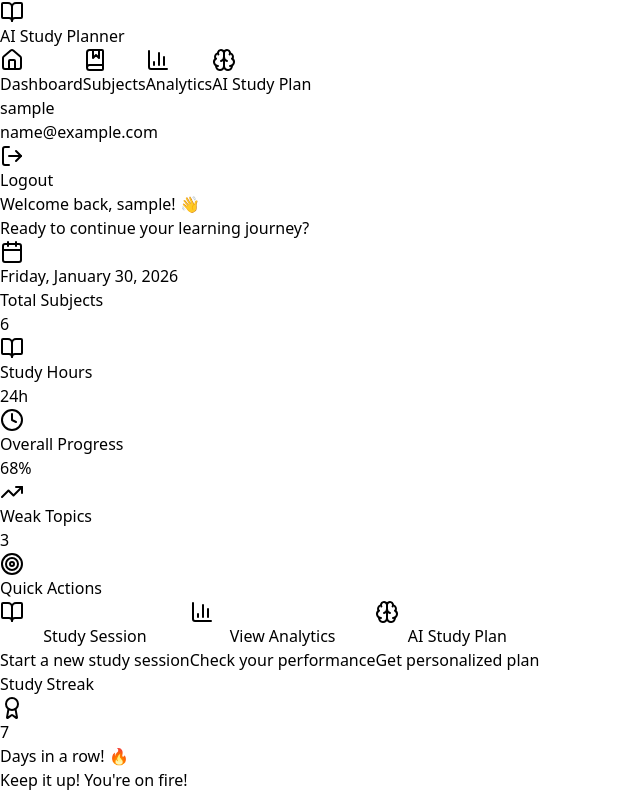
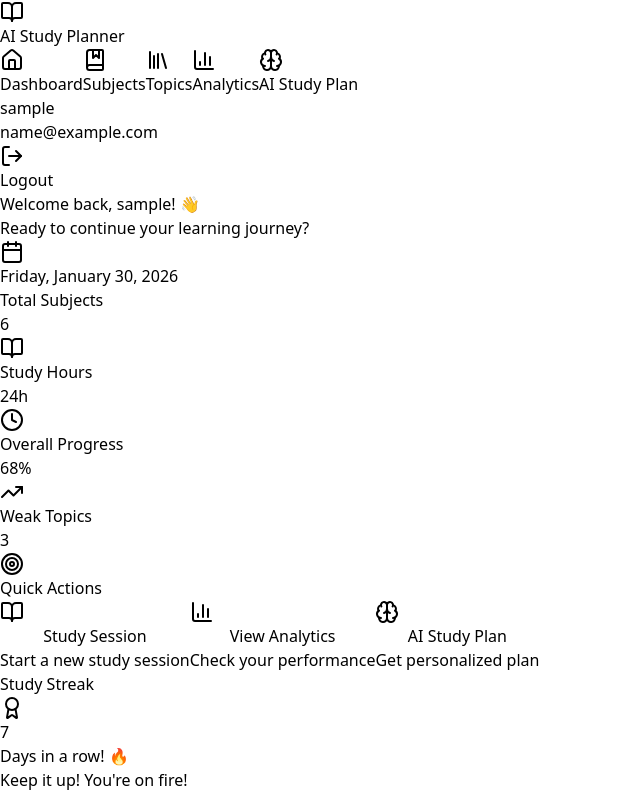
Before and after one commit to Achintya1205/ai-study-planner, a React (Vite) app in the folder study-planner-frontend/: page /dashboard in a window 1280 px wide. Shown: the top 796 px of the page, without its empty margins (0-640 px from the left). Built offline with nearby package versions, Linux system fonts and the light colour scheme; no server answers; sample sign-in values are in the browser's storage.

Commit message:
feat(routing): add topics route with subject filtering

```diff
--- a/study-planner-frontend/src/App.jsx
+++ b/study-planner-frontend/src/App.jsx
@@ -3,6 +3,7 @@ import { BrowserRouter, Route, Routes, Navigate } from "react-router-dom";
 import Auth from './pages/Auth/Auth.jsx';
 import Dashboard from './pages/Dashboard.jsx';
 import Subjects from './pages/Subjects.jsx';
+import Topics from './pages/Topics.jsx';
 import Navbar from './components/navbar.jsx';
 
 function App() {
@@ -37,16 +38,24 @@ function App() {
             <Navigate to="/auth" />
           }
         />
-
+        {/* Subjects route */}
         <Route
-          path ="/subjects"
-          element= {
+          path="/subjects"
+          element={
             isAuthenticated ?
             <Subjects /> :
             <Navigate to="/auth" />
           }
         />
-        {/* Placeholder routes */}
+        {/* Topics route */}
+        <Route
+          path="/topics"
+          element={
+            isAuthenticated ?
+            <Topics /> :
+            <Navigate to="/auth" />
+          }
+        />
         <Route
           path="/study-session"
           element={
@@ -60,7 +69,6 @@ function App() {
             <Navigate to="/auth" />
           }
         />
-
         <Route
           path="/analytics"
           element={
--- a/study-planner-frontend/src/components/navbar.jsx
+++ b/study-planner-frontend/src/components/navbar.jsx
@@ -1,5 +1,5 @@
 import { useNavigate } from 'react-router-dom';
-import { LogOut, BookOpen, BarChart3, Brain, Home, BookMarked } from 'lucide-react';
+import { LogOut, BookOpen, BarChart3, Brain, Home, BookMarked, Library } from 'lucide-react';
 
 function Navbar({ setIsAuthenticated }) {
   const navigate = useNavigate();
@@ -12,12 +12,11 @@ function Navbar({ setIsAuthenticated }) {
     setIsAuthenticated(false);
     navigate('/auth');
   };
-
   return (
     <nav className="bg-white shadow-sm border-b border-gray-200">
       <div className="max-w-7xl mx-auto px-4 sm:px-6 lg:px-8">
         <div className="flex justify-between items-center h-16">
-          {/* Logo/Brand */}
+
           <div className="flex items-center space-x-2 cursor-pointer" onClick={() => navigate('/dashboard')}>
             <div className="bg-gradient-to-r from-emerald-500 to-cyan-500 p-2 rounded-lg">
               <BookOpen className="h-6 w-6 text-white" />
@@ -26,7 +25,6 @@ function Navbar({ setIsAuthenticated }) {
               AI Study Planner
             </span>
           </div>
-
           {/* Navigation Links */}
           <div className="hidden md:flex items-center space-x-1">
             <button
@@ -43,6 +41,14 @@ function Navbar({ setIsAuthenticated }) {
             >
               <BookMarked className="h-5 w-5" />
               <span className="font-medium">Subjects</span>
+            </button>
+
+            <button
+              onClick={() => navigate('/topics')}
+              className="flex items-center space-x-2 px-4 py-2 rounded-lg text-gray-700 hover:bg-gray-100 transition-colors"
+            >
+              <Library className="h-5 w-5" />
+              <span className="font-medium">Topics</span>
             </button>
 
             <button
--- a/study-planner-frontend/src/pages/Subjects.jsx
+++ b/study-planner-frontend/src/pages/Subjects.jsx
@@ -1,4 +1,5 @@
 import { useState, useEffect } from 'react';
+import { useNavigate } from 'react-router-dom';
 import {
   BookOpen,
   Plus,
@@ -12,13 +13,14 @@ import {
 } from 'lucide-react';
 
 function Subjects() {
+  const navigate = useNavigate();
   const [subjects, setSubjects] = useState([]);
   const [searchQuery, setSearchQuery] = useState('');
   const [showAddModal, setShowAddModal] = useState(false);
   const [editingSubject, setEditingSubject] = useState(null);
   const [loading, setLoading] = useState(false);
 
-  // Form state
+
   const [formData, setFormData] = useState({
     name: '',
     description: '',
@@ -26,7 +28,7 @@ function Subjects() {
     targetScore: 80
   });
 
-  // Color options matching your theme
+
   const colorOptions = [
     { name: 'emerald', class: 'from-emerald-500 to-cyan-500', bg: 'bg-emerald-50', text: 'text-emerald-600' },
     { name: 'purple', class: 'from-purple-500 to-pink-500', bg: 'bg-purple-50', text: 'text-purple-600' },
@@ -36,13 +38,13 @@ function Subjects() {
     { name: 'pink', class: 'from-pink-500 to-rose-500', bg: 'bg-pink-50', text: 'text-pink-600' }
   ];
 
-  // Load dummy data on mount
+
   useEffect(() => {
     loadSubjects();
   }, []);
 
   const loadSubjects = () => {
-    // Dummy data (replace with API call later)
+
     const dummySubjects = [
       {
         id: 1,
@@ -101,7 +103,6 @@ function Subjects() {
 
     setLoading(true);
 
-    // Simulate API call
     setTimeout(() => {
       const newSubject = {
         id: Date.now(),
@@ -129,7 +130,6 @@ function Subjects() {
 
     setLoading(true);
 
-    // Simulate API call
     setTimeout(() => {
       setSubjects(subjects.map(subject =>
         subject.id === editingSubject.id
@@ -200,7 +200,7 @@ function Subjects() {
 
       {/* Main Content */}
       <div className="max-w-7xl mx-auto px-4 sm:px-6 lg:px-8 py-8">
-        {/* Stats Overview */}
+
         <div className="grid grid-cols-1 md:grid-cols-4 gap-6 mb-8">
           <div className="bg-white rounded-xl shadow-sm p-6">
             <div className="flex items-center justify-between">
@@ -316,7 +316,6 @@ function Subjects() {
                       <BookOpen className="h-6 w-6 text-white/80" />
                     </div>
 
-                    {/* Progress Bar */}
                     <div>
                       <div className="flex justify-between text-sm mb-2">
                         <span className="text-white/90">Progress</span>
@@ -330,7 +329,6 @@ function Subjects() {
                       </div>
                     </div>
                   </div>
-
                   {/* Body */}
                   <div className="p-6">
                     <div className="grid grid-cols-2 gap-4 mb-4">
@@ -347,6 +345,14 @@ function Subjects() {
                     </div>
 
                     {/* Action Buttons */}
+                    <div className="space-y-2">
+                      <button
+                        onClick={() => navigate(`/topics?subject=${subject.id}`)}
+                        className="w-full flex items-center justify-center space-x-2 px-4 py-2 bg-gradient-to-r from-emerald-500 to-cyan-500 text-white rounded-lg hover:from-emerald-600 hover:to-cyan-600 transition-colors font-medium"
+                      >
+                        <BookMarked className="h-4 w-4" />
+                        <span>View Topics</span>
+                      </button>
                       <div className="flex space-x-2">
                         <button
                           onClick={() => openEditModal(subject)}
@@ -362,6 +368,7 @@ function Subjects() {
                           <Trash2 className="h-4 w-4" />
                           <span>Delete</span>
                         </button>
+                      </div>
                     </div>
                   </div>
                 </div>
@@ -405,8 +412,6 @@ function Subjects() {
                   className="w-full px-4 py-3 border border-gray-300 rounded-lg focus:ring-2 focus:ring-emerald-500 focus:border-transparent outline-none"
                 />
               </div>
-
-              {/* Description */}
               <div>
                 <label className="block text-sm font-medium text-gray-700 mb-2">
                   Description
@@ -443,7 +448,6 @@ function Subjects() {
                 </div>
               </div>
 
-              {/* Target Score */}
               <div>
                 <label className="block text-sm font-medium text-gray-700 mb-2">
                   Target Score (%)
@@ -489,5 +493,4 @@ function Subjects() {
     </div>
   );
 }
-
 export default Subjects;
```
Lines whose indentation alone changed are shown as unchanged.
